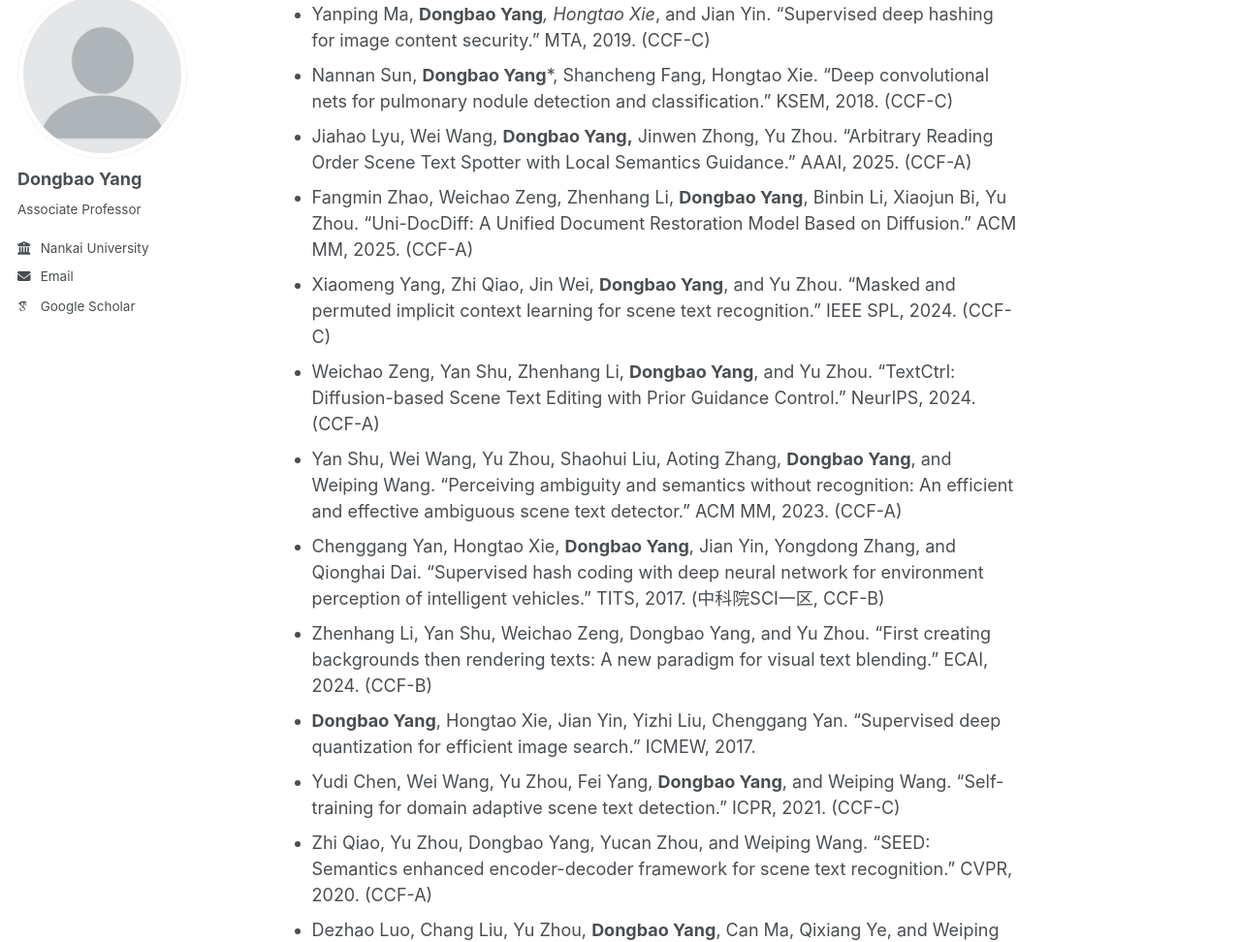
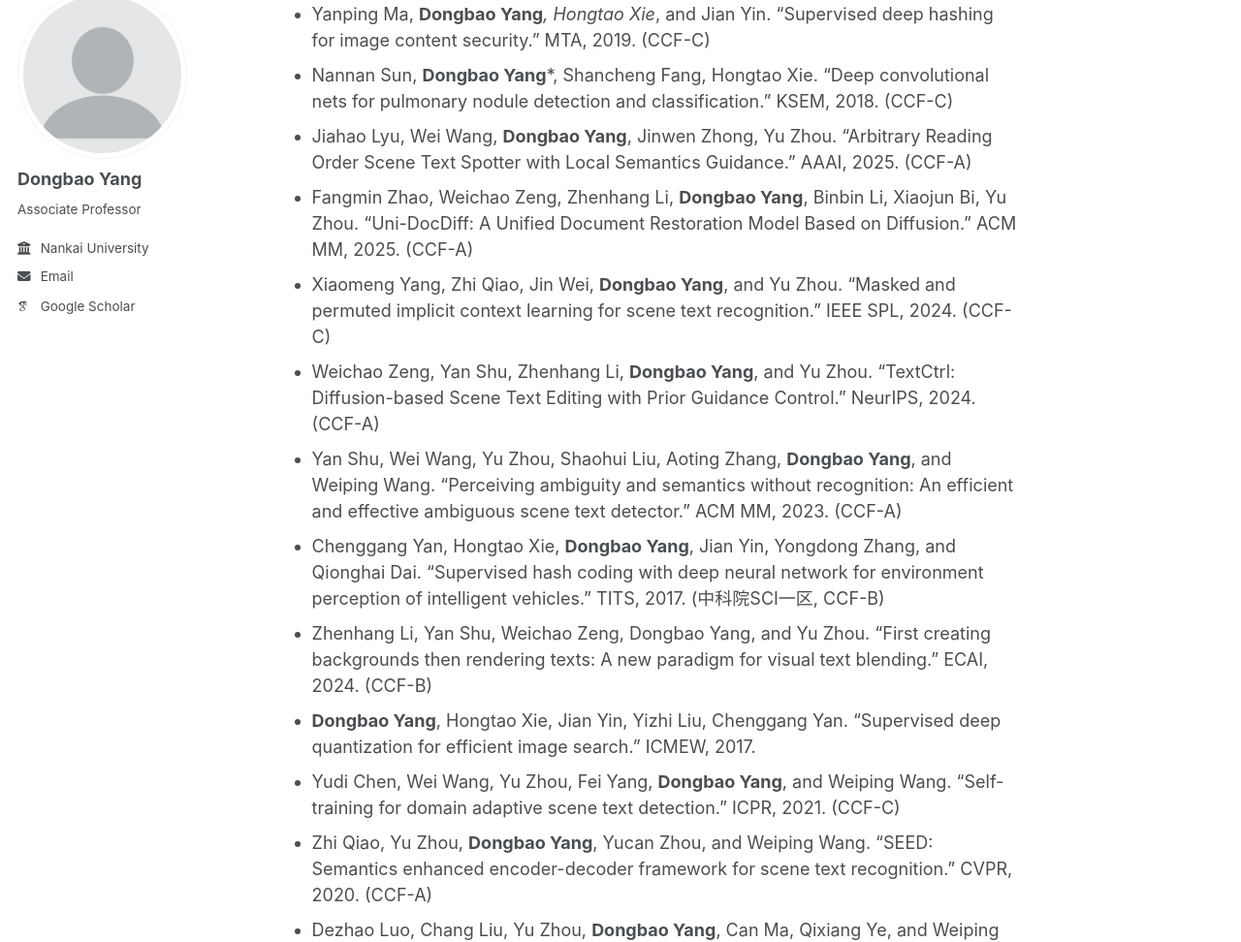
Before and after one commit to yangdb/yangdb.github.io, a Jekyll site: the page built from _pages/about.md, in a window 1280 px wide and 1400 px high, scrolled down 2135 px. Shown: the part 130-1102 px from the top of the window at 97% size. Built offline with Jekyll 4.4.1, drawn with Linux system fonts in a browser that asks for light colours; some web fonts are replaced; a script bundle is joined from its source files by our own code; library files that are not in the unit come from our copies.

```diff
--- a/_pages/about.md
+++ b/_pages/about.md
@@ -49,7 +49,7 @@ redirect_from:
 * Hongyu Li, Yifei Zhang, and **Dongbao Yang***. “Cross-architecture relational consistency for point cloud self-supervised learning.” ICTAI, 2023. (CCF-C)
 * Yanping Ma, **Dongbao Yang***, Hongtao Xie*, and Jian Yin. “Supervised deep hashing for image content security.” MTA, 2019. (CCF-C)
 * Nannan Sun, **Dongbao Yang***, Shancheng Fang, Hongtao Xie. “Deep convolutional nets for pulmonary nodule detection and classification.” KSEM, 2018. (CCF-C)
-* Jiahao Lyu, Wei Wang, **Dongbao Yang,** Jinwen Zhong, Yu Zhou. “Arbitrary Reading Order Scene Text Spotter with Local Semantics Guidance.” AAAI, 2025. (CCF-A)
+* Jiahao Lyu, Wei Wang, **Dongbao Yang**, Jinwen Zhong, Yu Zhou. “Arbitrary Reading Order Scene Text Spotter with Local Semantics Guidance.” AAAI, 2025. (CCF-A)
 * Fangmin Zhao, Weichao Zeng, Zhenhang Li, **Dongbao Yang**, Binbin Li, Xiaojun Bi, Yu Zhou. “Uni-DocDiff: A Unified Document Restoration Model Based on Diffusion.” ACM MM, 2025. (CCF-A)
 * Xiaomeng Yang, Zhi Qiao, Jin Wei, **Dongbao Yang**, and Yu Zhou. “Masked and permuted implicit context learning for scene text recognition.” IEEE SPL, 2024. (CCF-C)
 * Weichao Zeng, Yan Shu, Zhenhang Li, **Dongbao Yang**, and Yu Zhou. “TextCtrl: Diffusion-based Scene Text Editing with Prior Guidance Control.” NeurIPS, 2024. (CCF-A)
@@ -58,7 +58,7 @@ redirect_from:
 * Zhenhang Li, Yan Shu, Weichao Zeng, Dongbao Yang, and Yu Zhou. “First creating backgrounds then rendering texts: A new paradigm for visual text blending.” ECAI, 2024. (CCF-B)
 * **Dongbao Yang**, Hongtao Xie, Jian Yin, Yizhi Liu, Chenggang Yan. “Supervised deep quantization for efficient image search.” ICMEW, 2017.
 * Yudi Chen, Wei Wang, Yu Zhou, Fei Yang, **Dongbao Yang**, and Weiping Wang. “Self-training for domain adaptive scene text detection.” ICPR, 2021. (CCF-C)
-* Zhi Qiao, Yu Zhou, Dongbao Yang, Yucan Zhou, and Weiping Wang. “SEED: Semantics enhanced encoder-decoder framework for scene text recognition.” CVPR, 2020. (CCF-A)
+* Zhi Qiao, Yu Zhou, **Dongbao Yang**, Yucan Zhou, and Weiping Wang. “SEED: Semantics enhanced encoder-decoder framework for scene text recognition.” CVPR, 2020. (CCF-A)
 * Dezhao Luo, Chang Liu, Yu Zhou, **Dongbao Yang**, Can Ma, Qixiang Ye, and Weiping Wang. “Video cloze procedure for self-supervised spatio-temporal learning.” AAAI, 2020. (CCF-A, Oral)
 * Yudi Chen, Yu Zhou, **Dongbao Yang**, and Weiping Wang. “Constrained relation network for character detection in scene images.” PRICAI, 2019. (CCF-C)
 * Xugong Qin, Yu Zhou, **Dongbao Yang**, and Weiping Wang. “Curved text detection in natural scene images with semi-and weakly-supervised learning.” ICDAR, 2019. (CCF-C)
```
